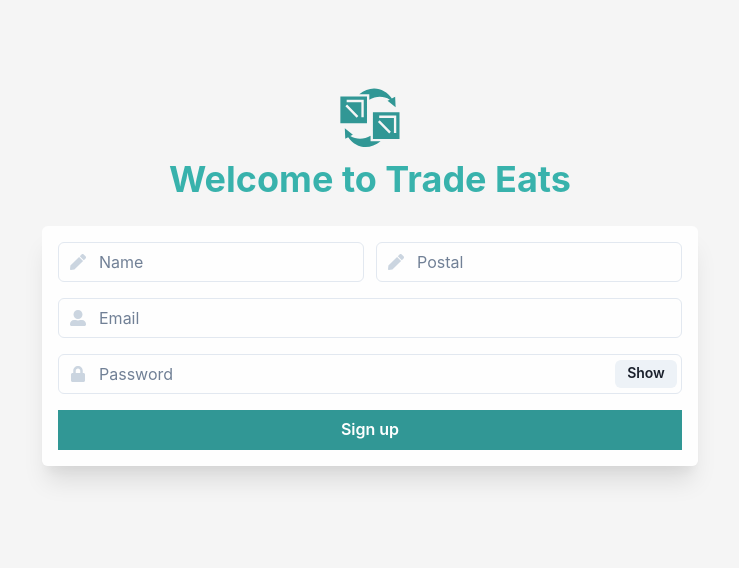
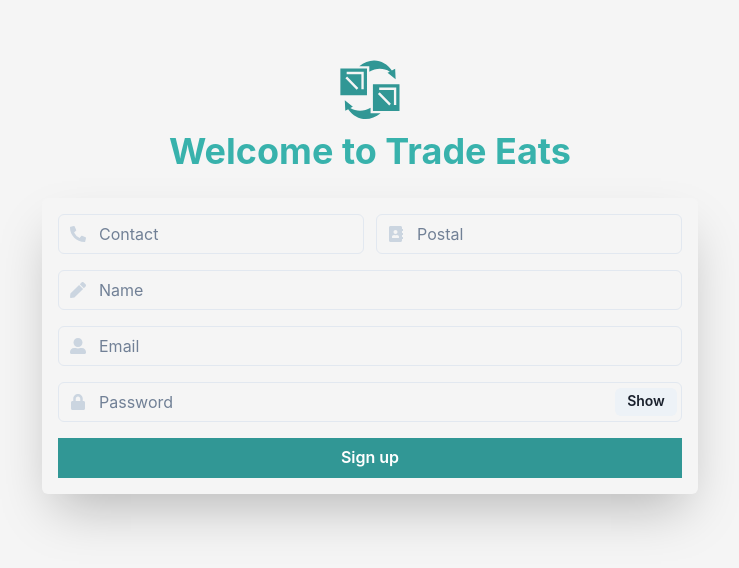
Before and after one commit to Devanshshah1309/lifehack-2022, a Next.js app: page /signup in a window 1280 px wide. Shown: the part 120-688 px from the top of the page, without its empty margins (270-1009 px from the left). Built offline with nearby package versions, Linux system fonts and the light colour scheme; no server answers.

Commit message:
Misc changes

```diff
--- a/pages/signup.js
+++ b/pages/signup.js
@@ -14,7 +14,13 @@ import {
   FormErrorMessage,
   InputRightElement,
 } from "@chakra-ui/react";
-import { FaUserAlt, FaLock, FaPen } from "react-icons/fa";
+import {
+  FaUserAlt,
+  FaLock,
+  FaPen,
+  FaAddressBook,
+  FaPhoneAlt,
+} from "react-icons/fa";
 import { useAuth } from "../context/AuthContext";
 import { GiTrade } from "react-icons/gi";
 import { useForm } from "react-hook-form";
@@ -25,6 +31,8 @@ import { db } from "../firebase/config";
 const CFaUserAlt = chakra(FaUserAlt);
 const CFaLock = chakra(FaLock);
 const CFaPen = chakra(FaPen);
+const CFaAddressBook = chakra(FaAddressBook);
+const CFaPhoneAlt = chakra(FaPhoneAlt);
 
 const SignUp = () => {
   const [showPassword, setShowPassword] = useState(false);
@@ -48,6 +56,7 @@ const SignUp = () => {
           registeredAt: Timestamp.fromDate(new Date()),
           postal: values.postal,
           name: values.name,
+          contact: values.contact,
         });
       });
       router.push("/marketplace");
@@ -78,35 +87,35 @@ const SignUp = () => {
             <Stack
               spacing={4}
               p="1rem"
-              backgroundColor="whiteAlpha.900"
-              boxShadow="xl"
+              backgroundColor="whitesmoke"
+              boxShadow="2xl"
               borderRadius="md"
             >
               <Flex>
-                <FormControl isInvalid={errors.name} mr="3">
+                <FormControl isInvalid={errors.contact} mr="3">
                   <InputGroup>
                     <InputLeftElement
                       pointerEvents="none"
-                      children={<CFaPen color="gray.300" />}
+                      children={<CFaPhoneAlt color="gray.300" />}
                     />
                     <Input
-                      type="name"
-                      id="name"
-                      placeholder="Name"
-                      {...register("name", {
-                        required: "Name is a compulsory field",
+                      type="contact"
+                      id="contact"
+                      placeholder="Contact"
+                      {...register("contact", {
+                        required: "Contact is a compulsory field",
                       })}
                     />
                   </InputGroup>
                   <FormErrorMessage>
-                    {errors.name && errors.name.message}
+                    {errors.contact && errors.contact.message}
                   </FormErrorMessage>
                 </FormControl>
                 <FormControl isInvalid={errors.postal}>
                   <InputGroup>
                     <InputLeftElement
                       pointerEvents="none"
-                      children={<CFaPen color="gray.300" />}
+                      children={<CFaAddressBook color="gray.300" />}
                     />
                     <Input
                       type="postal"
@@ -122,6 +131,26 @@ const SignUp = () => {
                   </FormErrorMessage>
                 </FormControl>
               </Flex>
+              <FormControl isInvalid={errors.name}>
+                <InputGroup>
+                  <InputLeftElement
+                    pointerEvents="none"
+                    children={<CFaPen color="gray.300" />}
+                  />
+                  <Input
+                    type="name"
+                    id="name"
+                    placeholder="Name"
+                    {...register("name", {
+                      required: "Name is a compulsory field",
+                    })}
+                  />
+                </InputGroup>
+                <FormErrorMessage>
+                  {errors.name && errors.name.message}
+                </FormErrorMessage>
+              </FormControl>
+
               <FormControl isInvalid={errors.email}>
                 <InputGroup>
                   <InputLeftElement
```
Also changed, not shown: components/Items/myItems.js (added, +60 -0 lines), components/Landing/index.js (+6 -2 lines), pages/marketplace.js (+4 -4 lines), pages/myitems.js (+9 -7 lines).
